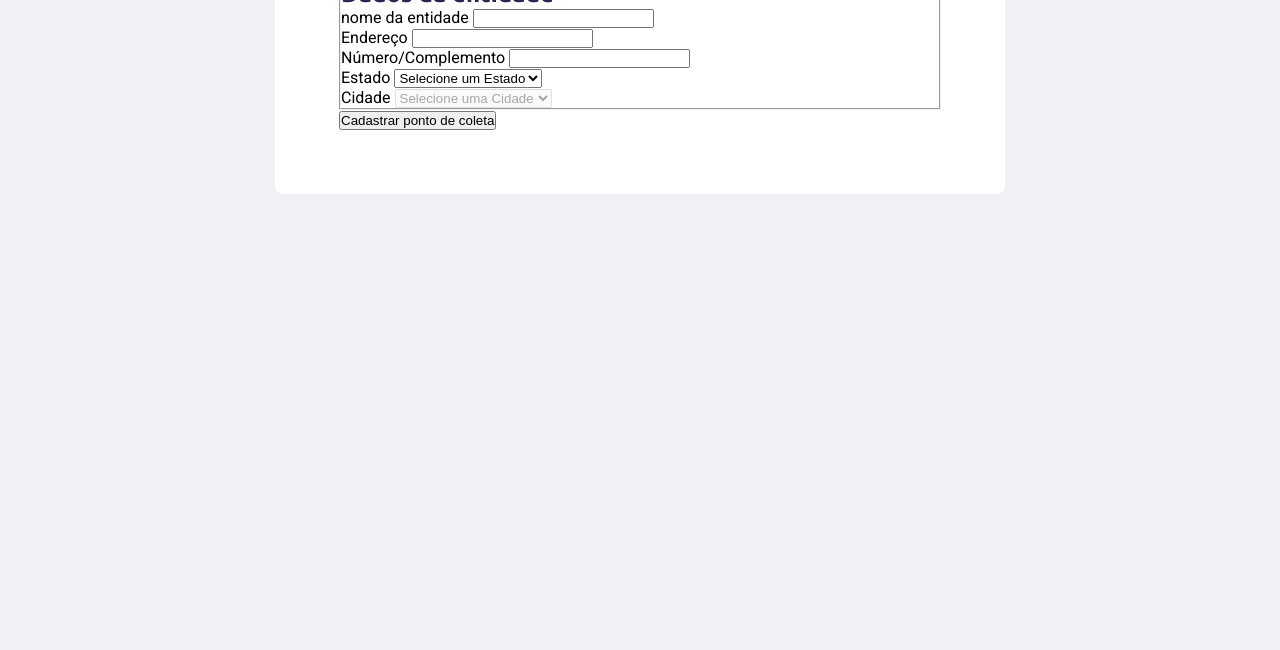
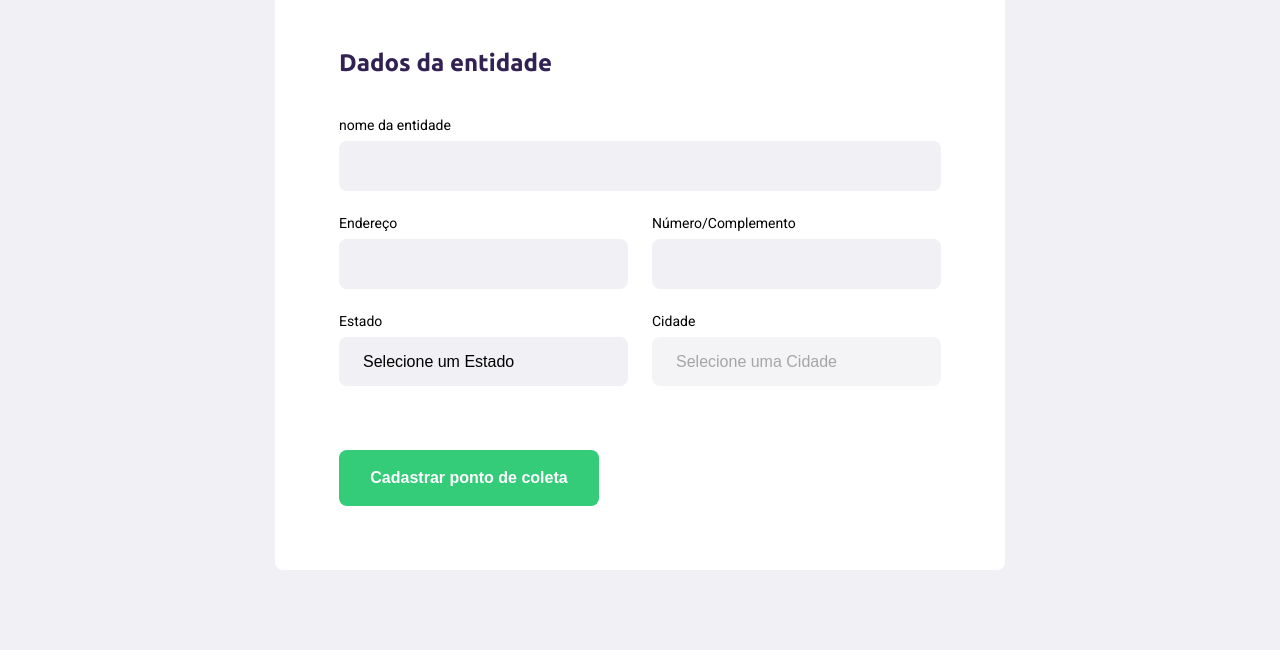
Before and after one commit to GabrielBorges-code/Next_Level_Week_1.0, a plain HTML site: page NLW/create-point.html in a window 1280 px wide. Shown: the part 293-943 px from the top of the page. Before the commit the page ends 800 px from the top, so only its background shows below. Drawn offline with Linux system fonts and the light colour scheme.

Commit message:
concertando o css
arrumando o no field do html e concertando os parametros do css

```diff
--- a/NLW/Styles/create-point.css
+++ b/NLW/Styles/create-point.css
@@ -36,5 +36,68 @@
  }
 
 form h1{
+     font-size: 36px;
+ }
+form fieldset {
+    margin-top: 64px;
+    border: 0;
+ }
+form legend{
+    margin-bottom: 40px;
+ }
+form legend h2 {
+    font-size: 24px;
+ }
+form .field{
+    flex: 1;
+    display: flex;
+    flex-direction: column;
+    margin-bottom: 24px;
+ }
+form .field-group{
+     display: flex;
+ }
+form input, form select{
+    background-color: #f0f0f5;
+
+    border: 0;
+    padding: 16px 24px;
+    font-size: 16px;
+
+    border-radius: 8px;
+    /*tira a linha preta em volta da caixa*/
+    outline: none;
+ }
+form select{
+    -webkit-appearance: none;
+    -moz-appearance: none;
+    appearance: none;
+ }
+form label {
+    font-size: 14px;
+    margin-bottom: 8px;
 
  }
+form .field-group .field + .field{
+    margin-left: 24px;
+}
+form button{
+    width: 260px;
+    height: 56px;
+
+    background-color: var(--primary-color);
+    border-radius: 8px;
+
+    color: white;
+    font-weight: bold;
+    font-size: 16px;
+
+    border: 0;
+
+    margin-top: 40px;
+    transition: background-color 400ms;
+}
+
+form button:hover{
+    background-color: #2fb86e;
+}
--- a/NLW/create-point.html
+++ b/NLW/create-point.html
@@ -32,12 +32,12 @@
                     <h2>Dados da entidade</h2>
                 </legend>
 
-                <div class="fild">
+                <div class="field">
                     <label for="name">nome da entidade</label>
                     <input type="text" name="name">
                 </div>
 
-                <div class="fild-group">
+                <div class="field-group">
                     <div class="field">
                         <label for="address">Endereço</label>
                         <input type="text" name="address">
@@ -49,7 +49,7 @@
                     </div>
                 </div>
 
-                <div class="fild-group">
+                <div class="field-group">
 
                     <div class="field">
                         <label for="state">Estado</label>
```
Also changed, not shown: NLW/index.html (+1 -1 lines). Lines whose indentation alone changed are shown as unchanged.
